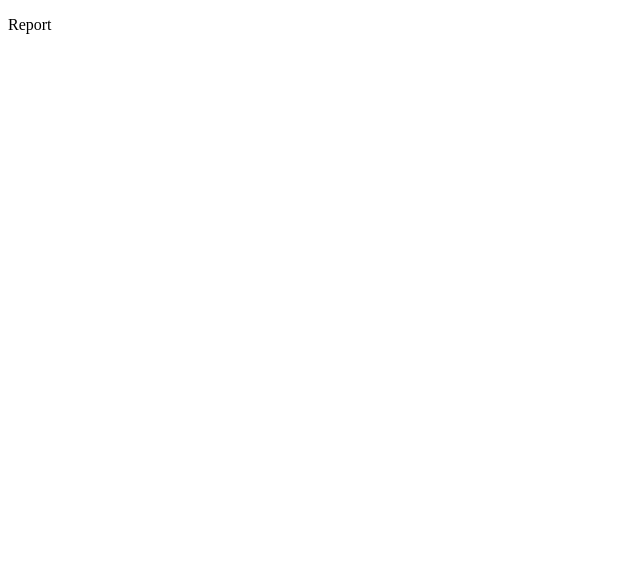
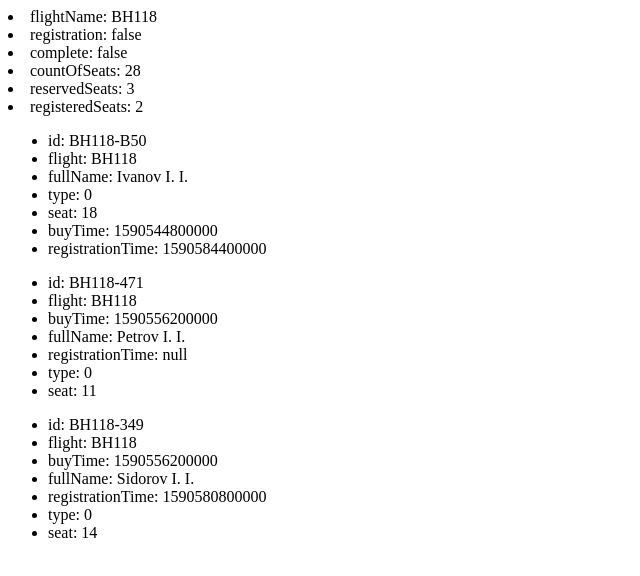
Before and after one commit to dpolarov/f_js, a plain HTML site: page 4_lessons/2_fcs/index.html in a window 1280 px wide. Shown: the whole page, without its empty margins (0-640 px from the left). Drawn offline with Linux system fonts and the light colour scheme.

Commit message:
tickets show

```diff
--- a/4_lessons/2_fcs/fcs.js
+++ b/4_lessons/2_fcs/fcs.js
@@ -236,6 +236,7 @@ function flightReport(flight,nowTime) {
         console.warn('Flight not found');
         return;
     }
+  report.flightName = flight.name;
   report.registration = ((nowTime > flight.registrationStarts) && nowTime < flight.registartionEnds);
   report.complete = nowTime > flight.registartionEnds;
   report.countOfSeats =  flight.seats;
@@ -246,16 +247,29 @@ function flightReport(flight,nowTime) {
 
 function flightDetails(flight, nowTime) {
 
-  let report = flightReport(flight , nowTime);
-  let tickets = flight.tickets;
-  console.table(report);
-  console.table(tickets);
-  const template = document.getElementById('template');
-  const copy = template.content.cloneNode(true);
+  const report = flightReport(flight , nowTime);
+  const tickets = flight.tickets;
   const container = document.getElementById('flight-details');
-  container.append(copy);
 
+  for (let [key, value] of Object.entries(report)) {
+            const li = document.createElement('li');
+            container.append(li);
+            const text = document.createTextNode(`${key}: ${value}`);
+            li.append(text);
+   }
+  tickets.forEach(function(ticket){
+        const ul = document.createElement('ul');
 
+        for (let [key, value] of Object.entries(ticket)) {
+            const li = document.createElement('li');
+            ul.append(li);
+            const text = document.createTextNode(`${key}: ${value}`);
+            li.append(text);
+        }
+      container.append(ul);
+
+    }
+  );
 }
 
 // console.table(flightReport('BH118',makeTime(7, 0)));
--- a/4_lessons/2_fcs/index.html
+++ b/4_lessons/2_fcs/index.html
@@ -6,24 +6,6 @@
     <title>Flight Control System</title>
 </head>
 <body>
-    <template id="template">
-    <p> Report </p>
-         <div id="flightreport">
-
-           <div id="flightname"> </div>
-           <div id="flighcomplete"> </div>
-
-           <div id="countofseats"> </div>
-
-           <div id="reservedseats"> </div>
-           <div id="registredseats"> </div>
-
-         <div>
-
-            <div class="ticket"></div>
-        </div>
-    </template>
-
     <div id="flight-details"></div>
 
     <script src="fcs.js"></script>
```
